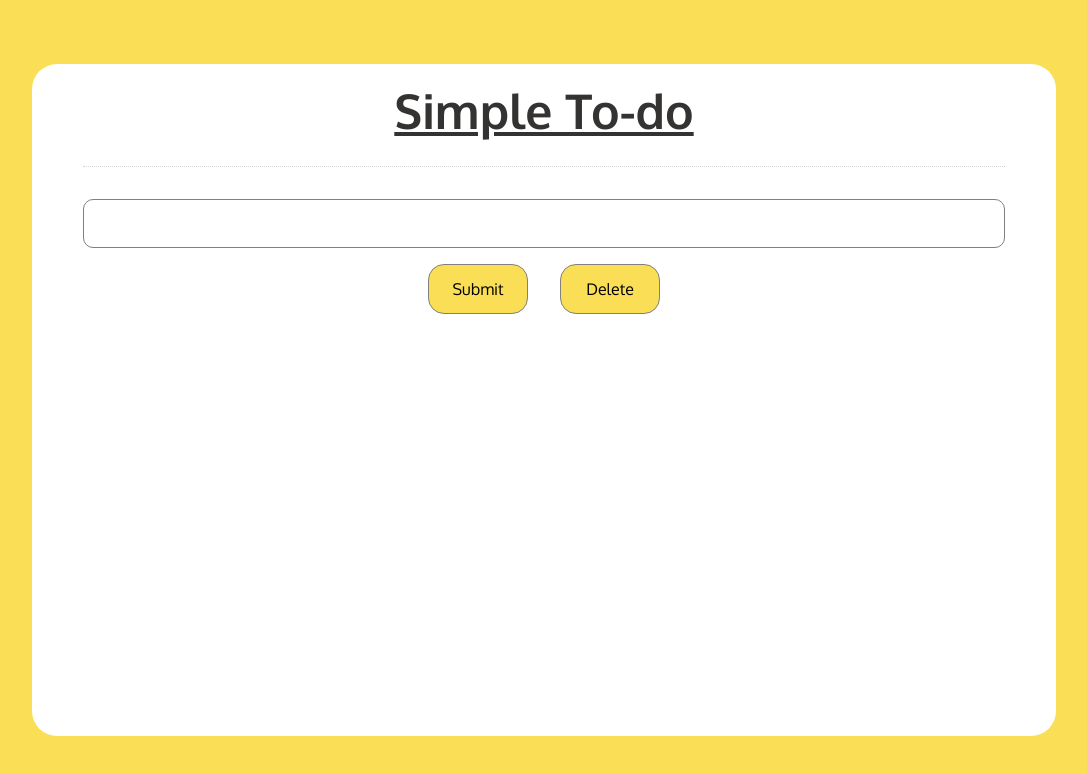
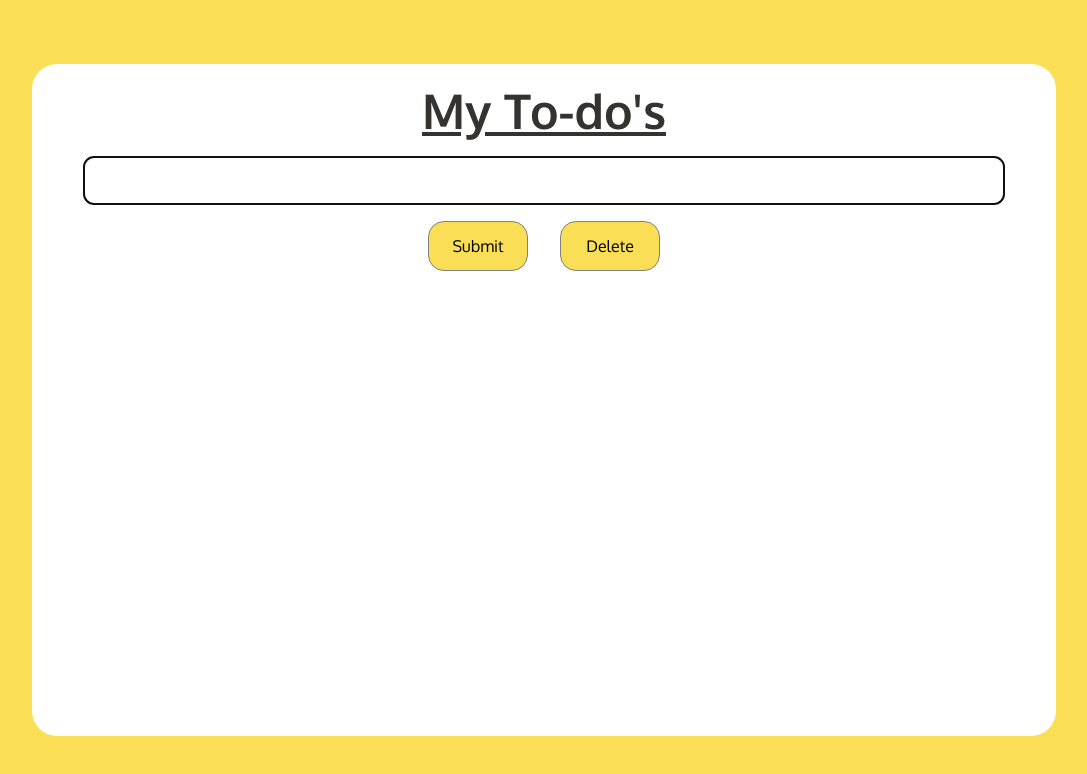
Before and after one commit to MusicShaun/Todo-List, a React (Create React App) app: page / in a window 1280 px wide. Shown: the top 774 px of the page, without its empty margins (96-1183 px from the left). Built offline with nearby package versions, Linux system fonts and the light colour scheme.

Commit message:
Final touches

```diff
--- a/public/index.html
+++ b/public/index.html
@@ -2,7 +2,6 @@
 <html lang="en">
   <head>
     <meta charset="utf-8" />
-    <link rel="icon" href="%PUBLIC_URL%/favicon.ico" />
     <link href="https://fonts.googleapis.com/css2?family=Montserrat:wght@200;400;600;700&family=Nunito:ital,wght@0,200;0,300;0,400;0,500;0,600;0,700;0,800;1,300;1,400;1,700&family=Oxygen:wght@300;400;700&family=Poppins:ital,wght@0,100;0,200;0,300;0,400;0,500;0,600;0,700;1,100;1,200;1,300;1,400;1,500;1,600;1,700&family=Press+Start+2P&family=Roboto:ital,wght@0,100;0,300;0,400;0,500;0,700;0,900;1,100;1,300;1,400;1,500;1,700;1,900&display=swap" rel="stylesheet">
     <meta name="viewport" content="width=device-width, initial-scale=1" />
     <meta name="theme-color" content="#000000" />
--- a/src/AddTodos.jsx
+++ b/src/AddTodos.jsx
@@ -1,12 +1,12 @@
 import styled from 'styled-components';
-import {useState, useEffect, useRef} from 'react';
+import {useState, useEffect, useRef, component} from 'react';
 import Todos from './Todos';
 import { v4 as uuidv4 } from 'uuid';
+
 
 export default function AddTodos() {
 
   const [todo, setTodo] = useState(JSON.parse(localStorage.getItem('list')) || []);
-  //
   const getTodoName = useRef();
 
   useEffect(() => {
@@ -44,10 +44,10 @@ export default function AddTodos() {
 
   return (<>
     <Wrapper>
-      <H1>Simple To-do</H1>
+      <H1>My To-do's</H1>
 
       <AddForm>
-        <Input type='text' ref={getTodoName}/>
+        <Input type='text' ref={getTodoName} autoFocus/>
         <Buttons>
           <Button onClick={handleAddToDo}>Submit</Button>
           <Button onClick={handleDelete}>Delete</Button>
@@ -79,10 +79,9 @@ const Wrapper = styled.div`
 const H1 = styled.h1`
   text-align: center;
   font-size: 3rem;
-  padding: 0 0 1.6rem;
-  margin: 1rem;
+  padding: 0;
+  margin: 1rem 1rem 0rem 1rem;
   width: 90%;
-  border-bottom: 1px dotted lightgrey;
   text-decoration: underline;
   color: #343332;
 `;
@@ -98,6 +97,11 @@ const Input = styled.input`
   border: 1px solid grey;
   border-radius: 10px;
   font-size: 1.4rem;
+
+  @media screen and (max-width: 700px) {
+    padding: 0.3rem;
+    font-size: 1.1rem;
+  }
 `;
 const Buttons = styled.div`
   display: flex;
```
